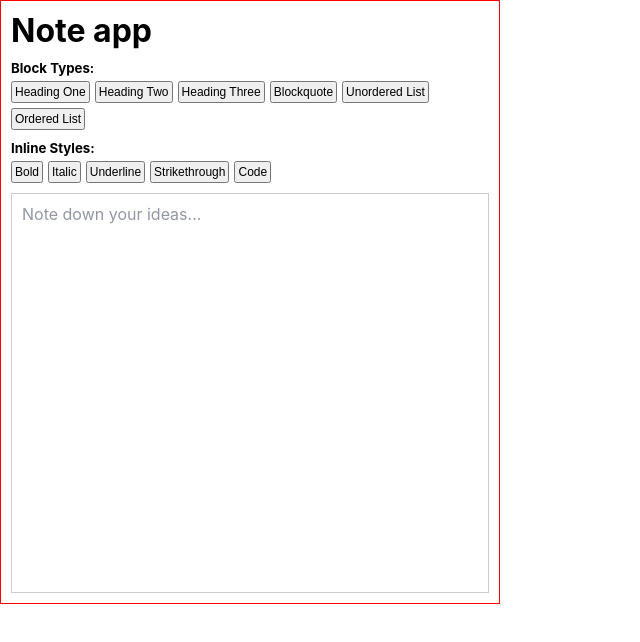
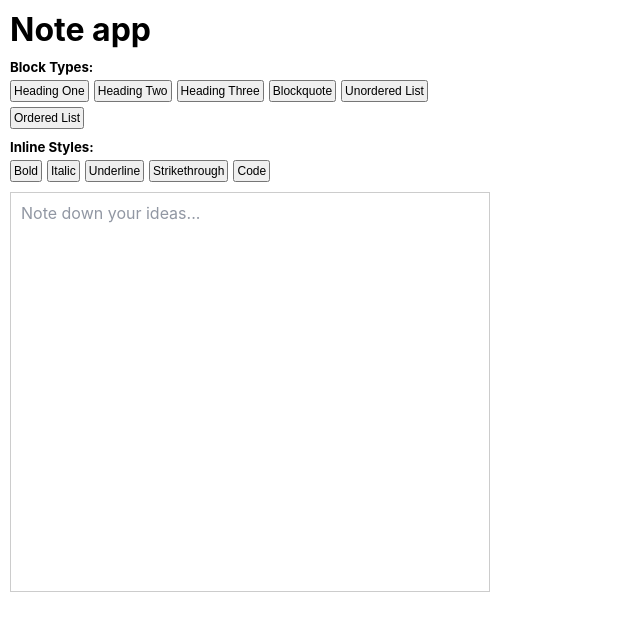
Before and after one commit to MuhametSmaili/note-it, a Next.js app: page / in a window 1280 px wide. Shown: the top 642 px of the page, without its empty margins (0-640 px from the left). Built offline with nearby package versions, Linux system fonts and the light colour scheme.

Commit message:
fix: removed border

```diff
--- a/pages/index.tsx
+++ b/pages/index.tsx
@@ -5,7 +5,7 @@ import NoteEditor from '@components/NoteEditor';
 
 const Home: NextPage = () => {
   return (
-    <div style={{ width: 500, height: 'fit-content', padding: 10, border: '1px solid red' }}>
+    <div style={{ width: 500, height: 'fit-content', padding: 10 }}>
       <Head>
         <title>Create Next App</title>
         <meta name="description" content="Generated by create next app" />
```
